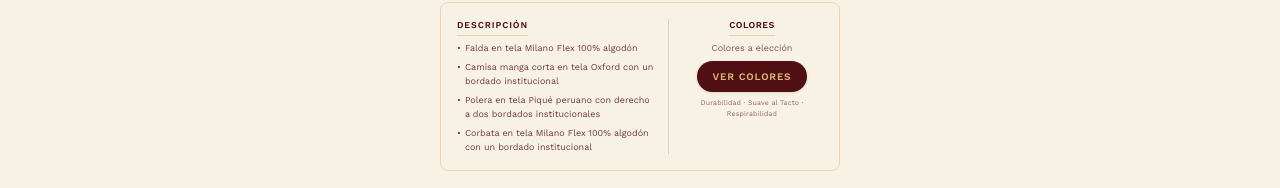
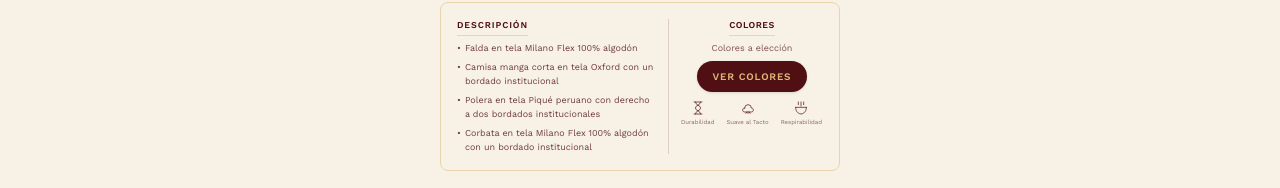
Before and after one commit to BladimirBLopez/Alexander-s-moda, a Next.js app: page /catalogo in a window 1280 px wide. Shown: the part 518-706 px from the top of the page. Built offline with nearby package versions, Linux system fonts and the light colour scheme.

Commit message:
Agrega iconos SVG a las caracteristicas especiales comunes

```diff
--- a/components/VerColores.tsx
+++ b/components/VerColores.tsx
@@ -2,7 +2,33 @@
 import { useState } from "react";
 import { telas, type Tela } from "@/data/telas";
 
-const CARACTERISTICAS_COMUNES = "Durabilidad · Suave al Tacto · Respirabilidad";
+const CARACTERISTICAS_COMUNES = [
+  {
+    label: "Durabilidad",
+    icon: (
+      <svg viewBox="0 0 24 24" fill="none" stroke="currentColor" strokeWidth="1.5" className="w-full h-full">
+        <path d="M6 3h12M6 21h12M8 3c0 5 8 5 8 9s-8 4-8 9M16 3c0 5-8 5-8 9s8 4 8 9" strokeLinecap="round" strokeLinejoin="round" />
+      </svg>
+    ),
+  },
+  {
+    label: "Suave al Tacto",
+    icon: (
+      <svg viewBox="0 0 24 24" fill="none" stroke="currentColor" strokeWidth="1.5" className="w-full h-full">
+        <path d="M7 12a5 5 0 0 1 10 0c1.5 0 3 1 3 3s-1.5 3-3 3H7c-1.5 0-3-1-3-3s1.5-3 3-3Z" strokeLinecap="round" strokeLinejoin="round" />
+        <path d="M9 20l1-2M12 20l0-2M15 20l-1-2" strokeLinecap="round" />
+      </svg>
+    ),
+  },
+  {
+    label: "Respirabilidad",
+    icon: (
+      <svg viewBox="0 0 24 24" fill="none" stroke="currentColor" strokeWidth="1.5" className="w-full h-full">
+        <path d="M8 3v4M12 3v6M16 3v4M4 11h16M4 11c0 5 2 9 8 10 6-1 8-5 8-10" strokeLinecap="round" strokeLinejoin="round" />
+      </svg>
+    ),
+  },
+];
 
 export default function VerColores() {
   const [abierto, setAbierto] = useState(false);
@@ -22,9 +48,16 @@ export default function VerColores() {
       >
         Ver colores
       </button>
-      <p className="text-[7px] text-[var(--color-bordo)]/60 mt-1.5 tracking-[0.02em]">
-        {CARACTERISTICAS_COMUNES}
-      </p>
+      <div className="flex items-center gap-3 mt-2">
+        {CARACTERISTICAS_COMUNES.map((c) => (
+          <div key={c.label} className="flex flex-col items-center gap-0.5">
+            <span className="w-4 h-4 text-[var(--color-bordo)]/70">{c.icon}</span>
+            <span className="text-[6px] text-[var(--color-bordo)]/60 text-center leading-tight">
+              {c.label}
+            </span>
+          </div>
+        ))}
+      </div>
 
       {abierto && (
         <div
```
